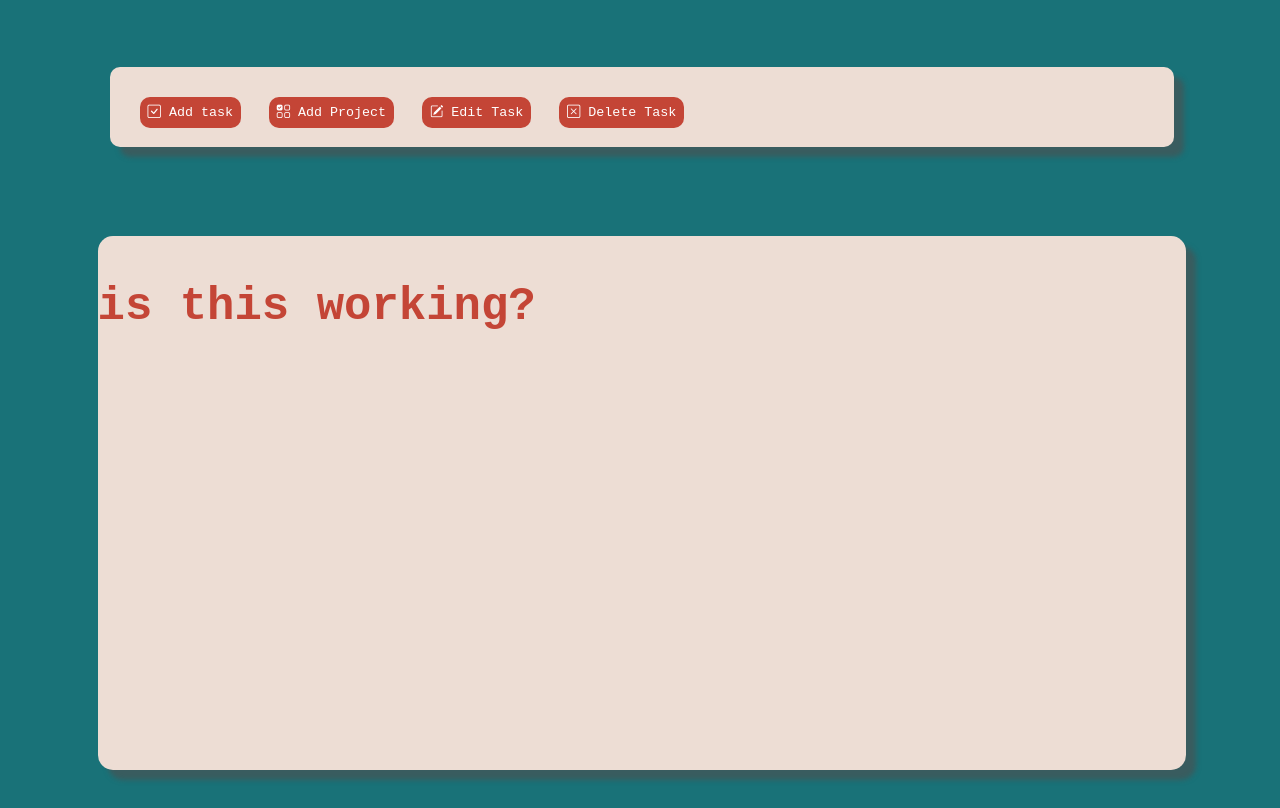
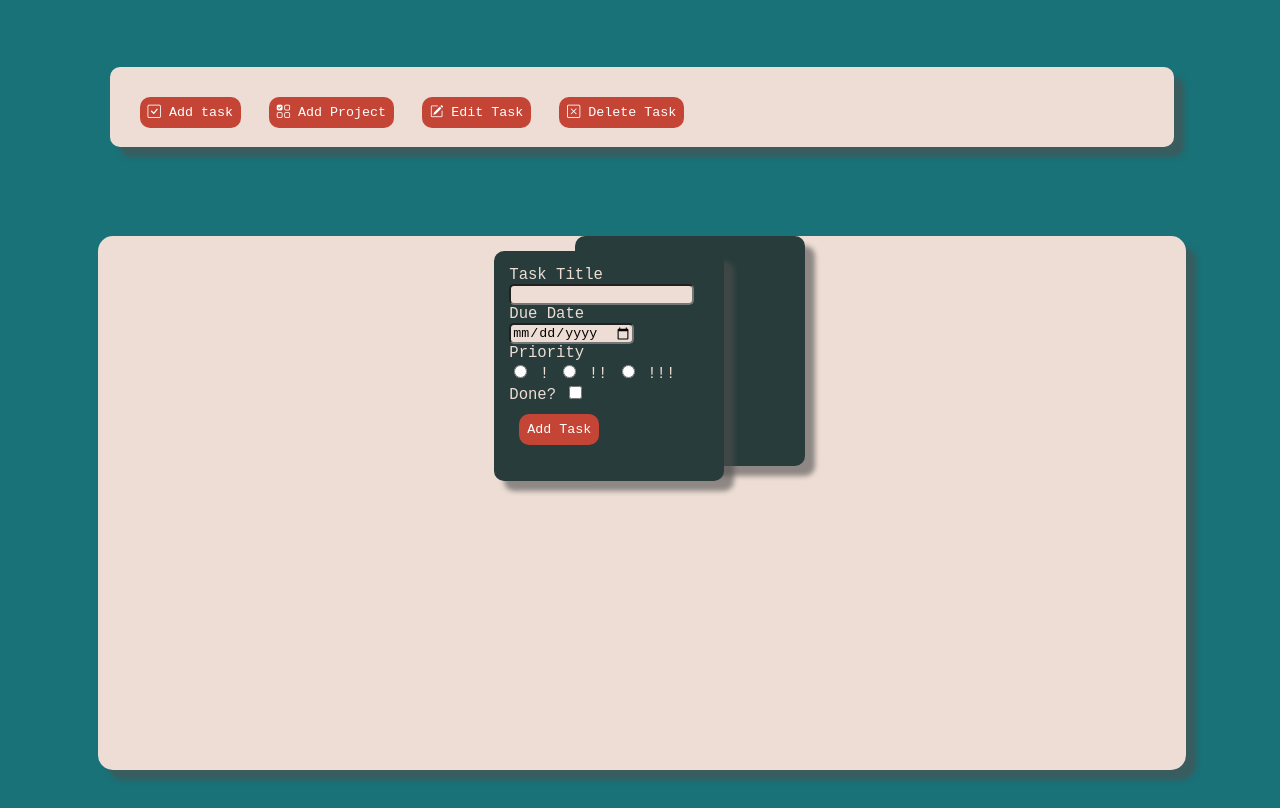
Before and after one commit to thurayaalz/todo, a website built with webpack: page src/temp.html in a window 1280 px wide. Both pictures are taken after a click on the button "Add task". Built offline with nearby package versions, Linux system fonts and the light colour scheme.

Commit message:
new task inputBox

```diff
--- a/src/listeners.js
+++ b/src/listeners.js
@@ -3,4 +3,4 @@ import "./renders.js";
 import { renderInput } from "./renders.js";
 
 export  const tasks = [];
-document.querySelector("#newTask").addEventListener("click" , renderInput());
+document.querySelector("#newTask").addEventListener("click" , renderInput);
--- a/src/renders.js
+++ b/src/renders.js
@@ -5,6 +5,21 @@ export function renderInput(){
     const container = document.querySelector(".taskBoard");
     const inputBox = document.createElement("div");
     inputBox.classList = "inputBox";
-    inputBox.innerHTML = '<h3>is this working?</h3>';
+    inputBox.innerHTML = `<div class="inputBox">
+            Task Title<input type="text" id="title">
+            Due Date <input type="date" id="date">
+            Priority </br>
+            <input type="radio" id="low" name="priority" value="0">
+            <label for="low">!</label>
+
+            <input type="radio" id="medium" name="priority" value="1">
+            <label for="medium">!!</label>
+
+            <input type="radio" id="high" name="priority" value="2">
+            <label for="high">!!!</label>
+        </br>
+            Done? <input type="checkbox" id="status"> </br>
+            <button id="insertTask" type="submit"> Add Task</button>
+        </div>`;
     container.appendChild(inputBox);
 }
--- a/src/todo.css
+++ b/src/todo.css
@@ -31,7 +31,7 @@ body {
   background-color: var(--gray);
 }
 
-.control button {
+.control button , .inputBox button {
   font-family: monospace;
   border-radius: 10px;
   background-color: var(--red);
@@ -40,7 +40,7 @@ body {
   border: none;
   margin: 10px;
 }
-.control button:hover {
+.control button:hover , .inputBox button:hover{
     cursor: pointer;
   background-color: var(--brown);
 }
@@ -56,6 +56,18 @@ body {
 }
 
 .inputBox{
-    color: var(--red);
-    font-size: 3rem;
+    right: 35%;
+    position: absolute;
+    box-shadow:  10px 10px 5px 0px rgba(79, 79, 79, 60%);
+    border-radius: 10px;
+    height: 200px;
+    width: 200px;
+    color: var(--gray);
+    font-size: 1.2rem;
+    padding:15px;
+    background-color: var(--green);
 }
+.inputBox input{
+    border-radius: 5px;
+    background-color: var(--gray);
+}
```
Also changed, not shown: src/temp.html (+2 -2 lines).
